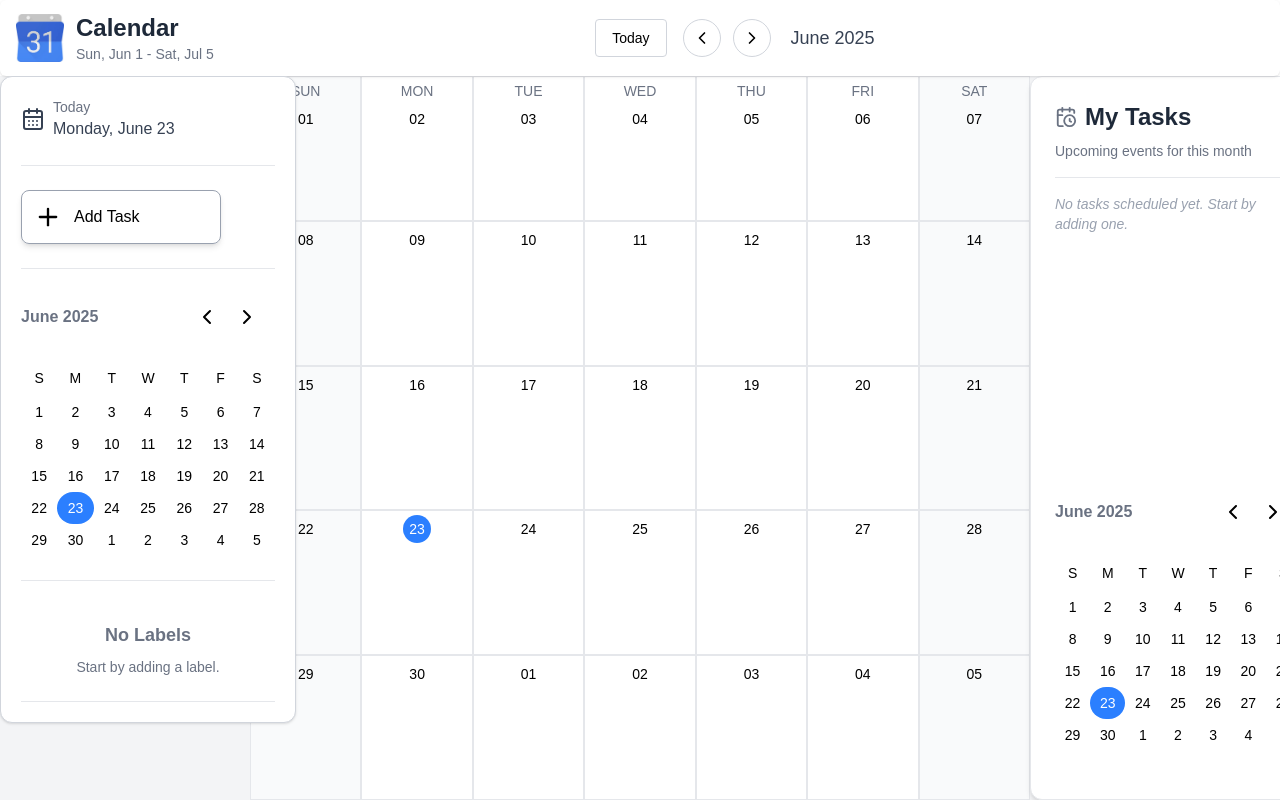
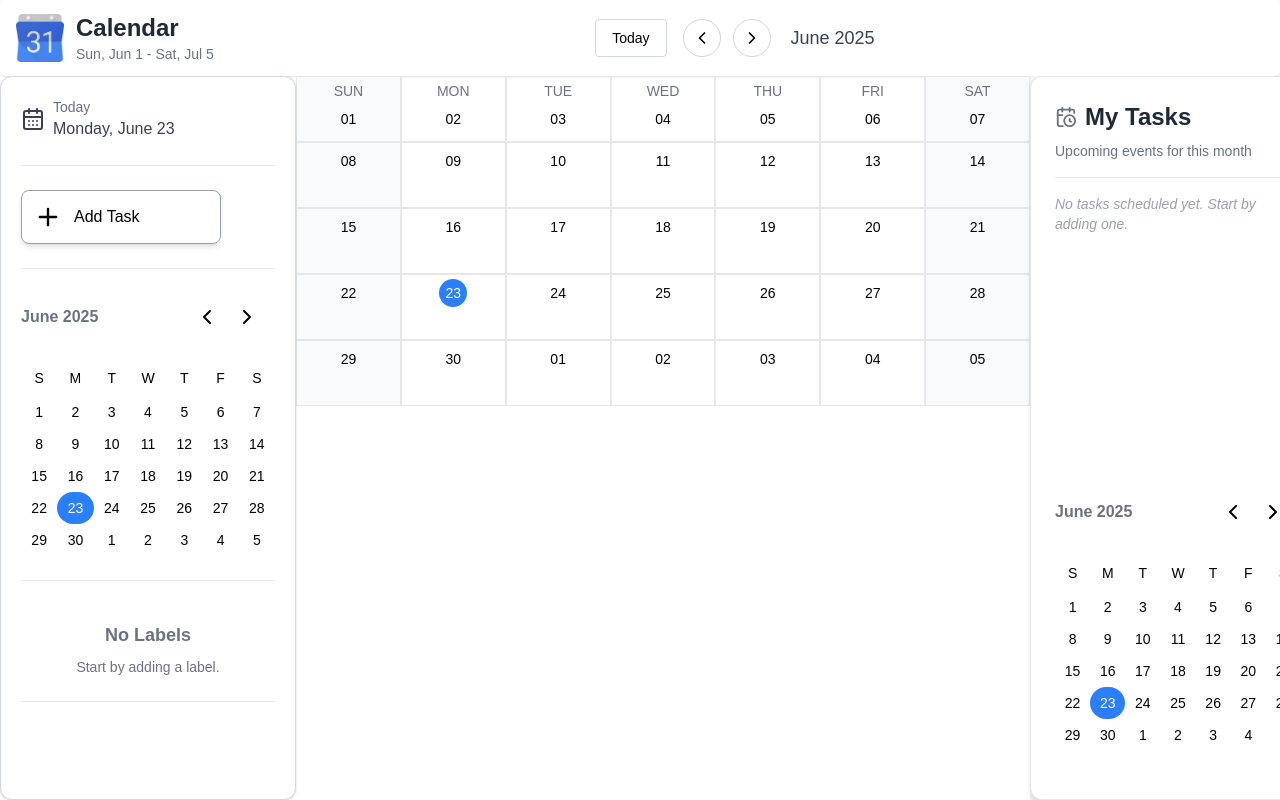
Before and after one commit to NAVIN0507/calendar, a React (Vite) app: page / in a window 1280 px wide. Built offline with nearby package versions, Linux system fonts and the light colour scheme.

Commit message:
Update App.jsx

```diff
--- a/src/App.jsx
+++ b/src/App.jsx
@@ -8,6 +8,7 @@ import EventModel from './components/EventModel';
 import RightSideBar from './components/RightSideBar';
 import gsap from 'gsap';
 import { ScrollTrigger, SplitText } from 'gsap/all';
+import { Menu, X } from 'lucide-react'; // Optional: For better icons
 
 gsap.registerPlugin(ScrollTrigger, SplitText);
 
@@ -15,6 +16,7 @@ const App = () => {
   const [currentMonth, setCurrentMonth] = useState(getMonth());
   const { monthIndex, showEventModel } = useContext(GlobalContext);
   const [width, setWidth] = useState(0);
+  const [showSidebar, setShowSidebar] = useState(false);
 
   useEffect(() => {
     const updateWidth = () => setWidth(window.innerWidth);
@@ -30,28 +32,48 @@ const App = () => {
   return (
     <>
       {showEventModel && <EventModel />}
-      <div className="h-screen flex flex-col overflow-hidden">
+      <div className="h-screen flex flex-col overflow-hidden relative">
         <CalendarHeader />
-        <div className="flex-1 flex flex-col md:flex-row overflow-hidden">
-          {/* Sidebar on medium screens and above */}
-          {width >= 768 && (
-            <div className="md:w-[250px]  bg-gray-100">
+
+        <div className="flex-1 flex flex-col md:flex-row overflow-hidden relative">
+          {/* Sidebar for medium+ screens */}
+          {width >= 768 && <SideBar />}
+
+          {/* Sidebar for mobile toggle */}
+          {width < 768 && showSidebar && (
+            <div className="absolute z-30 bg-white shadow-md h-full w-64 p-4">
+              <button
+                className="absolute top-2 right-2"
+                onClick={() => setShowSidebar(false)}
+              >
+                <X size={24} />
+              </button>
               <SideBar />
             </div>
           )}
 
-          {/* Main calendar content */}
+          {/* Main calendar */}
+          <div className="flex-1 overflow-y-auto">
+            <Month month={currentMonth} />
+          </div>
 
-            <Month month={currentMonth} />
-
-
-          {/* Right sidebar on medium screens and above */}
+          {/* Right Sidebar */}
           {width >= 768 && (
-            <div className="md:w-[250px]  bg-gray-100">
+            <div className="md:w-[250px] bg-gray-100">
               <RightSideBar />
             </div>
           )}
         </div>
+
+        {/* Floating toggle button on mobile */}
+        {width < 768 && (
+          <button
+            className="fixed bottom-4 right-4 z-40 bg-blue-600 text-white p-3 rounded-full shadow-lg hover:bg-blue-700 transition-all"
+            onClick={() => setShowSidebar(prev => !prev)}
+          >
+            <Menu size={24} />
+          </button>
+        )}
       </div>
     </>
   );
```
